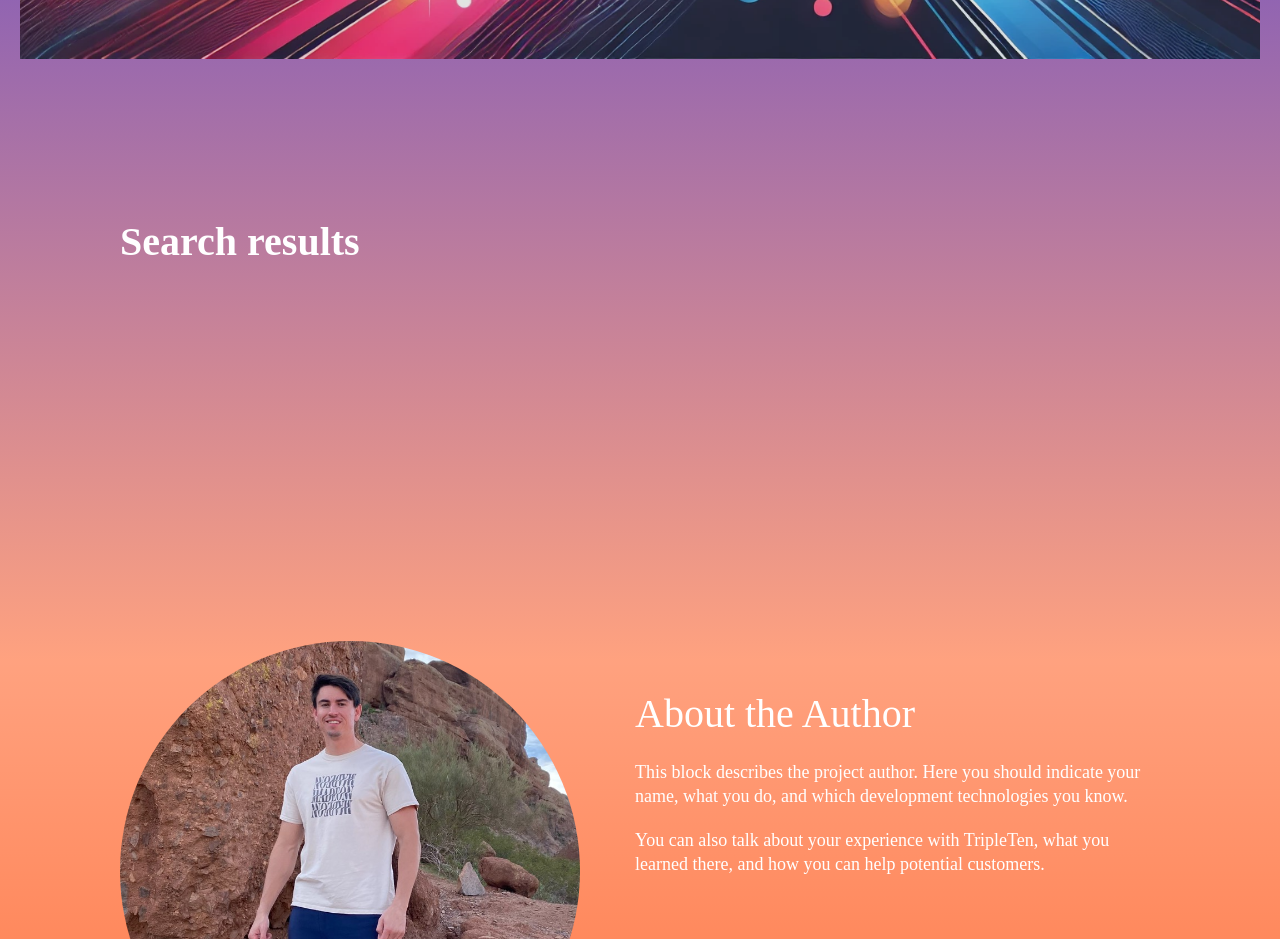
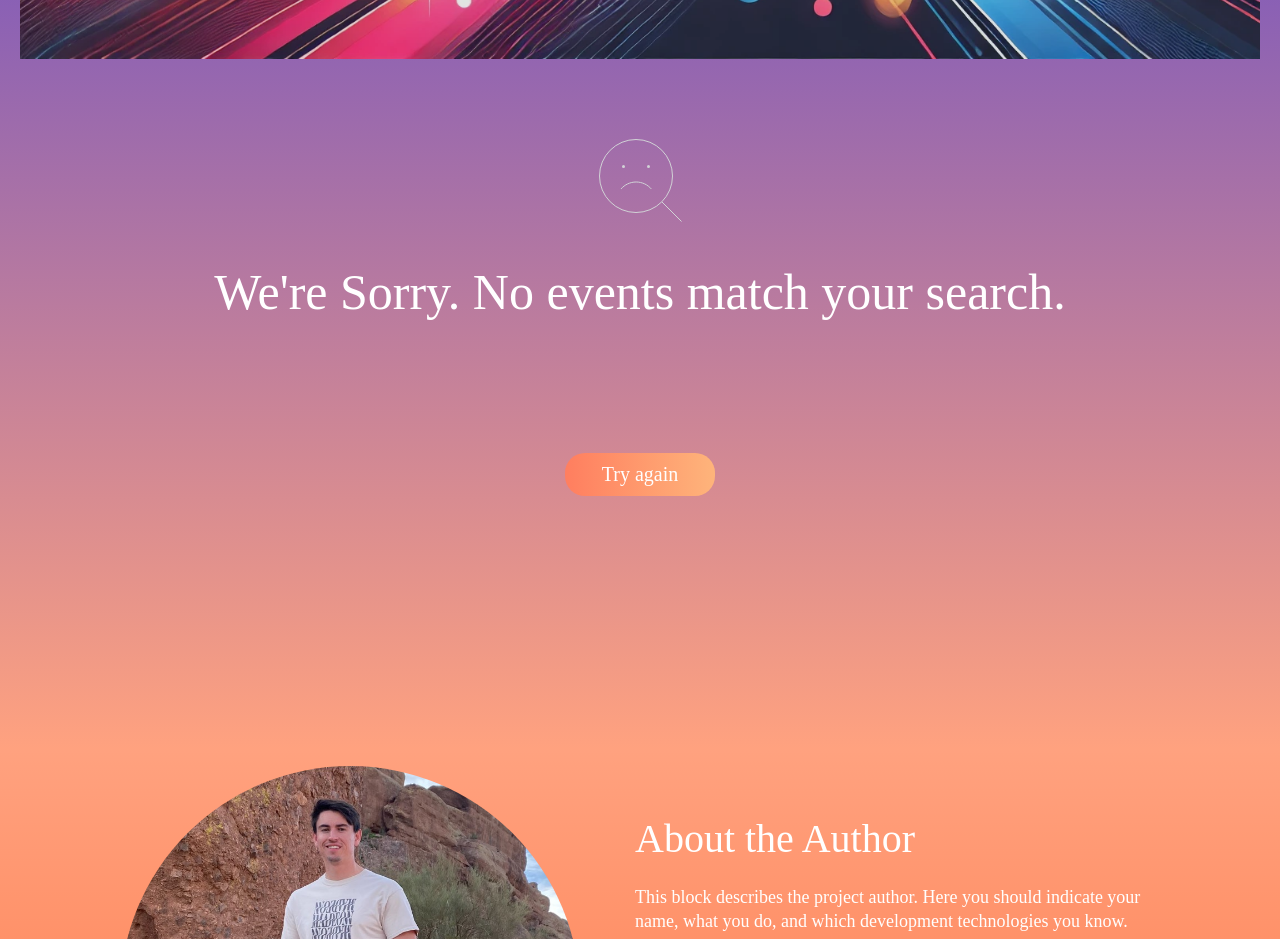
Before and after one commit to rlicata34/se_project_purevibes_frontend, a React (Vite) app: page / in a window 1280 px wide. Shown: the part 800-1739 px from the top of the page. Built offline with nearby package versions, Linux system fonts and the light colour scheme.

Commit message:
No search results display

```diff
--- a/src/blocks/SearchResults.css
+++ b/src/blocks/SearchResults.css
@@ -19,3 +19,39 @@
   gap: 16px;
   padding: 0;
 }
+
+.results-not-found {
+  display: flex;
+  flex-direction: column;
+  align-items: center;
+  justify-content: center;
+}
+
+.results-not-found__image {
+  width: 83px;
+  height: 83px;
+}
+
+.results-not-found__title {
+  color: #fff;
+  font-weight: 500;
+  font-size: 50px;
+}
+
+.results-not-found__button {
+  margin: 90px auto;
+  width: 150px;
+  background: linear-gradient(to right, #ff7e5f, #feb47b); /* Gradient button */
+  color: white;
+  font-size: 20px;
+  padding: 10px 20px;
+  border: none;
+  border-radius: 20px;
+  cursor: pointer;
+  transition: background 0.3s ease, transform 0.2s ease;
+}
+
+.results-not-found__button:hover {
+  opacity: 0.95;
+  transform: scale(1.05); /* Slightly enlarges the button */
+}
--- a/src/components/App.jsx
+++ b/src/components/App.jsx
@@ -57,7 +57,7 @@ function App() {
         setTimeout(() => {
           setIsLoading(false); // Hide the loader
           setShowPreloader(false); // Stop showing the preloader
-        }, 2000);
+        }, 1000);
         closeModal();
       });
   };
@@ -85,6 +85,7 @@ function App() {
                   searchresults={searchresults.slice(0, resultsToShow)}
                   handleLoadMore={handleLoadMore}
                   hasMore={resultsToShow < searchresults.length}
+                  handleTryAgainClick={handleDiscoverClick}
                 />
               </>
             }
--- a/src/components/Main.jsx
+++ b/src/components/Main.jsx
@@ -10,6 +10,7 @@ function Main({
   handleLoadMore,
   searchresults,
   hasMore,
+  handleTryAgainClick,
 }) {
   return (
     <main className="content">
@@ -17,7 +18,10 @@ function Main({
         <Preloader isLoading={isLoading} />
       ) : (
         <section className="results">
-          <SearchResults events={searchresults} />
+          <SearchResults
+            events={searchresults}
+            handleTryAgainClick={handleTryAgainClick}
+          />
           {hasMore && (
             <button
               className="results__button"
--- a/src/components/SearchResults.jsx
+++ b/src/components/SearchResults.jsx
@@ -1,18 +1,34 @@
 import EventCard from "./EventCard";
-
+import notFoundIcon from "../assets/not-found-icon.svg";
 import "../blocks/SearchResults.css";
 
-function SearchResults({ events }) {
-  return (
+function SearchResults({ events, handleTryAgainClick }) {
+  return events.length > 0 ? (
     <div className="results">
       <h2 className="results__title">Search results</h2>
       <ul className="cards__list">
-        {events.length > 0
-          ? events.map((event) => {
-              return <EventCard key={event.url} event={event} />;
-            })
-          : []}
+        {events.map((event) => {
+          return <EventCard key={event.url} event={event} />;
+        })}
       </ul>
+    </div>
+  ) : (
+    <div className="results-not-found">
+      <img
+        src={notFoundIcon}
+        alt="Not found icon"
+        className="results-not-found__image"
+      />
+      <h2 className="results-not-found__title">
+        We're Sorry. No events match your search.
+      </h2>
+      <button
+        className="results-not-found__button"
+        type="button"
+        onClick={handleTryAgainClick}
+      >
+        Try again
+      </button>
     </div>
   );
 }
```
Also changed, not shown: src/assets/not-found-icon.svg (added).
